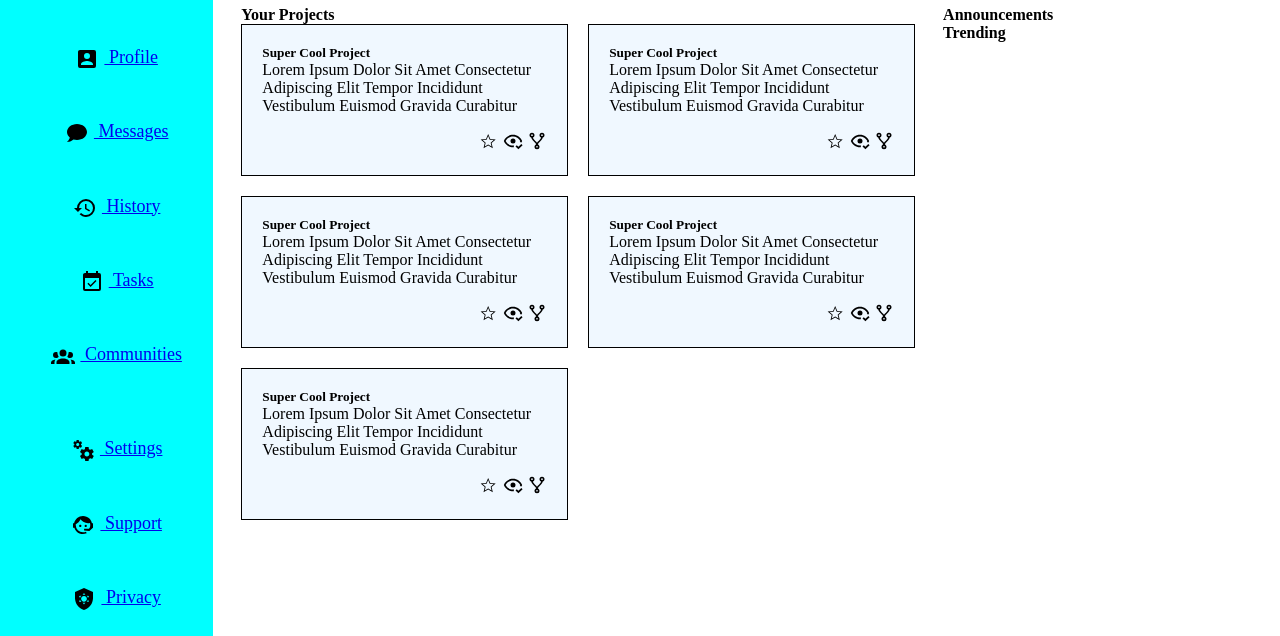
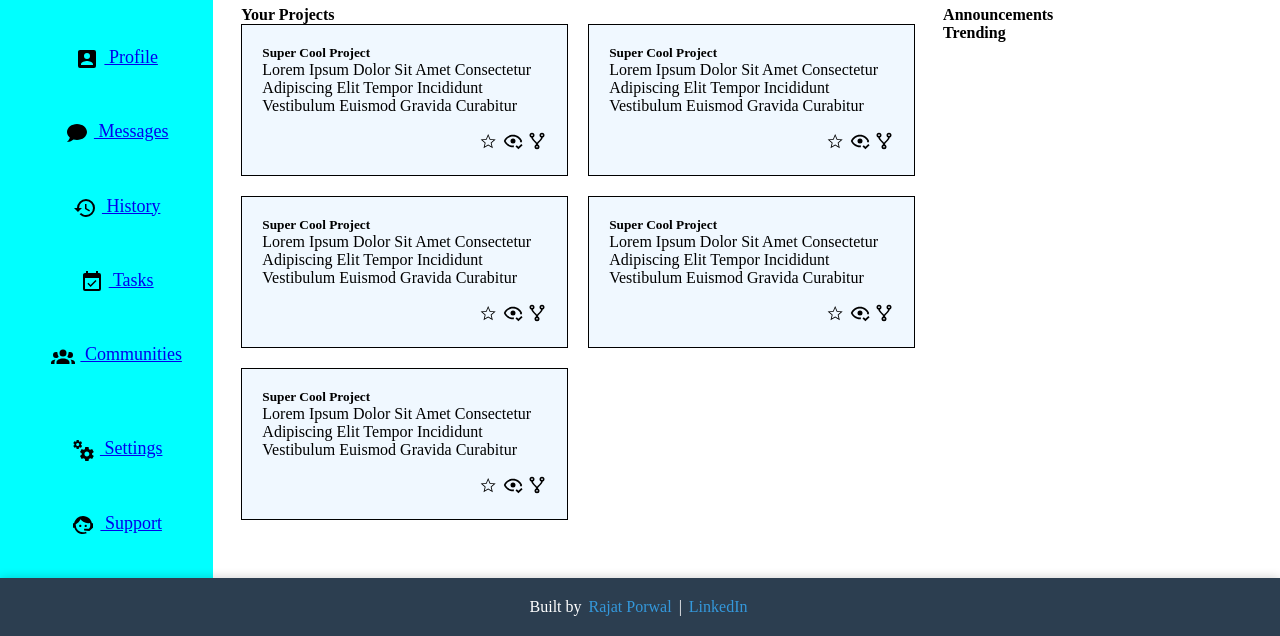
Before and after one commit to rajat-porwal/Admin-Dashboard, a plain HTML site: page index.html in a window 1280 px wide. Shown: the part 164-800 px from the top of the page. Drawn offline with Linux system fonts and the light colour scheme.

Commit message:
add footer

```diff
--- a/index.html
+++ b/index.html
@@ -137,5 +137,71 @@
             </div>
         </div>
     </div>
+    <script>
+        function addFooter() {
+
+            var footer = document.createElement('footer');
+            var paragraph = document.createElement('p');
+            var text1 = document.createElement('span');
+            text1.textContent = 'Built by ';
+
+            var profileLinkText = document.createElement('a');
+            profileLinkText.textContent = 'Rajat Porwal';
+            profileLinkText.href = 'https://github.com/rajat-porwal';
+
+            var text2 = document.createElement('span');
+            text2.textContent = ' | ';
+
+            var linkedinLink = document.createElement('span');
+            var sourceCodeAnchor = document.createElement('a');
+            sourceCodeAnchor.textContent = 'LinkedIn';
+            sourceCodeAnchor.href = 'https://www.linkedin.com/in/rajatporwal/';
+
+            linkedinLink.appendChild(sourceCodeAnchor);
+            paragraph.appendChild(text1);
+            paragraph.appendChild(profileLinkText);
+            paragraph.appendChild(text2);
+            paragraph.appendChild(linkedinLink);
+            footer.appendChild(paragraph);
+
+            document.body.appendChild(footer);
+
+            var style = document.createElement('style');
+            style.textContent = `
+                footer {
+                    background-color: #2c3e50;
+                    color: #ffffff;
+                    padding: 20px;
+                    text-align: center;
+                    position: fixed;
+                    bottom: 0;
+                    left: 0;
+                    width: 100%;
+                    box-shadow: 0px 0px 10px rgba(0, 0, 0, 0.2);
+                    transition: background-color 0.3s ease;
+                }
+
+                footer p {
+                    margin: 0;
+                }
+
+                footer a {
+                    margin-left: 3px;
+                    margin-right: 3px;
+                    color: #3498db;
+                    text-decoration: none;
+                    transition: color 0.3s ease;
+                }
+
+                footer a:hover {
+                    color: #2980b9;
+                    text-decoration: underline;
+                }
+
+            `;
+            document.head.appendChild(style);
+        }
+        addFooter();
+    </script>
 </body>
 </html>
```
